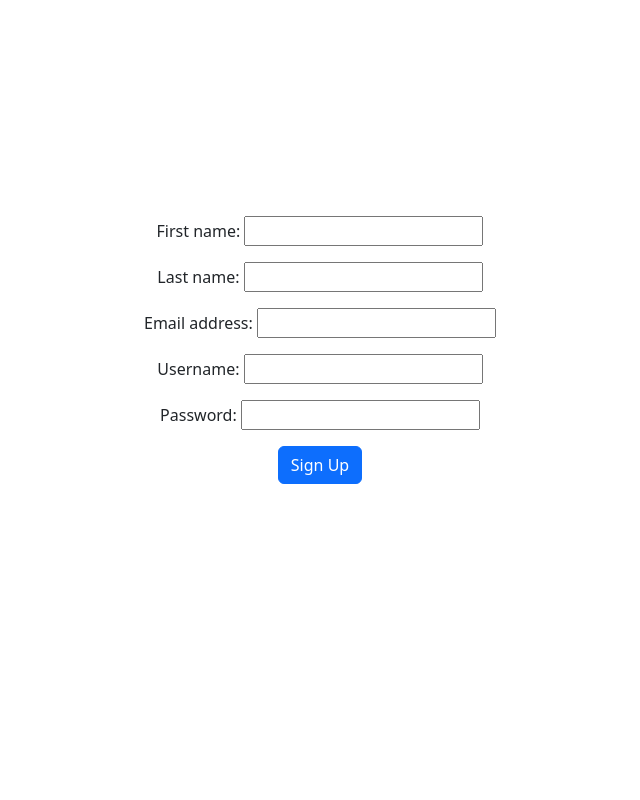
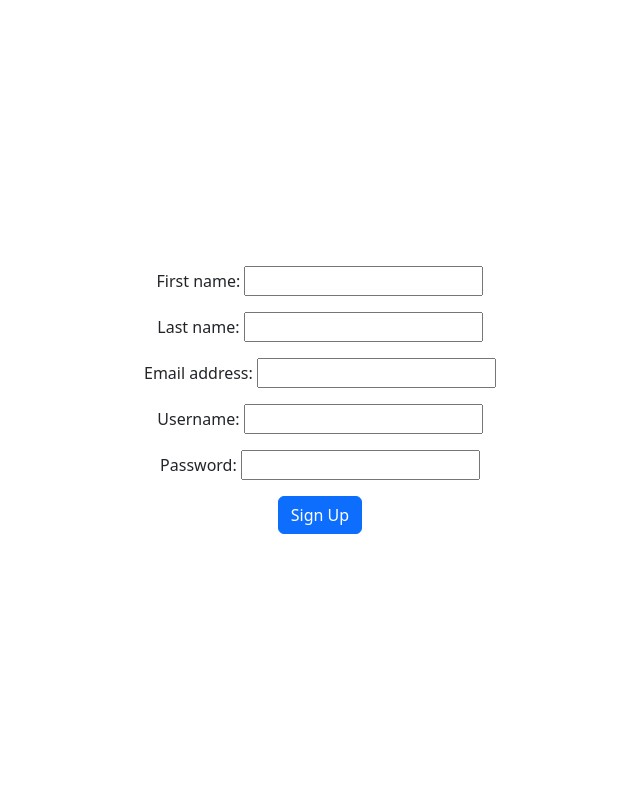
Before and after one commit to 04rjka/django-ecommerce, a Django app: page /signup/ in a window 1280 px wide. Shown: the whole page, without its empty margins (320-960 px from the left). Run offline with Django 5.2, Linux system fonts and the light colour scheme.

Commit message:
UI improvements for Sign Up.

```diff
--- a/ecommerce/core/templates/core/signup.html
+++ b/ecommerce/core/templates/core/signup.html
@@ -3,13 +3,18 @@
 {% block title %}Sign Up{% endblock %}
 
 {% block body %}
-    <div class="container text-center " style="height: 700px;">
-        <div class="row  align-items-center" style="height: 700px;">
+    <div class="container text-center d-flex justify-content-center align-items-center min-vh-100">
             <form action="" method="post">
                 {% csrf_token %}
+                {% if messages %}
+                {% for message in messages %}
+                    <div class="alert alert-primary">
+                        {{message}}
+                    </div>
+                {% endfor %}
+                {% endif %}
                 {{form.as_p}}
                 <button class="btn btn-primary" type="submit">Sign Up</button>
             </form>
-        </div>
     </div>
 {% endblock %}
```
